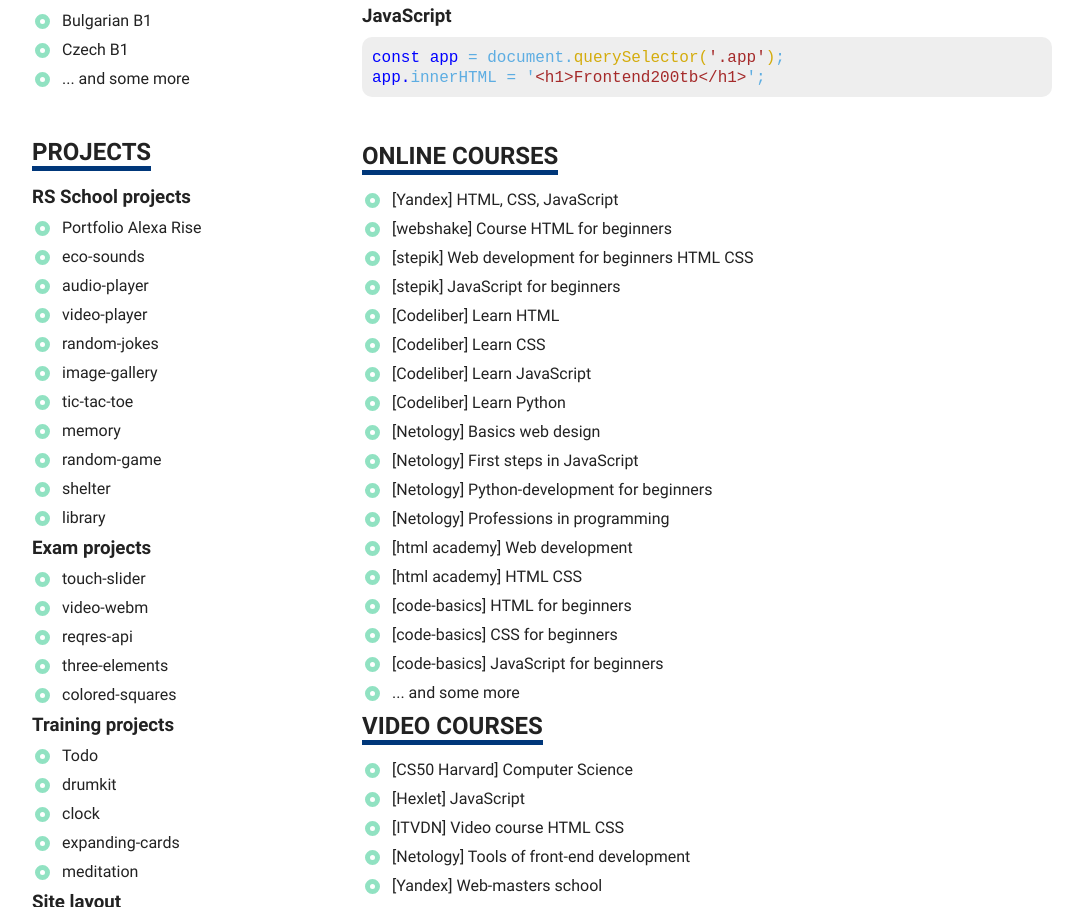
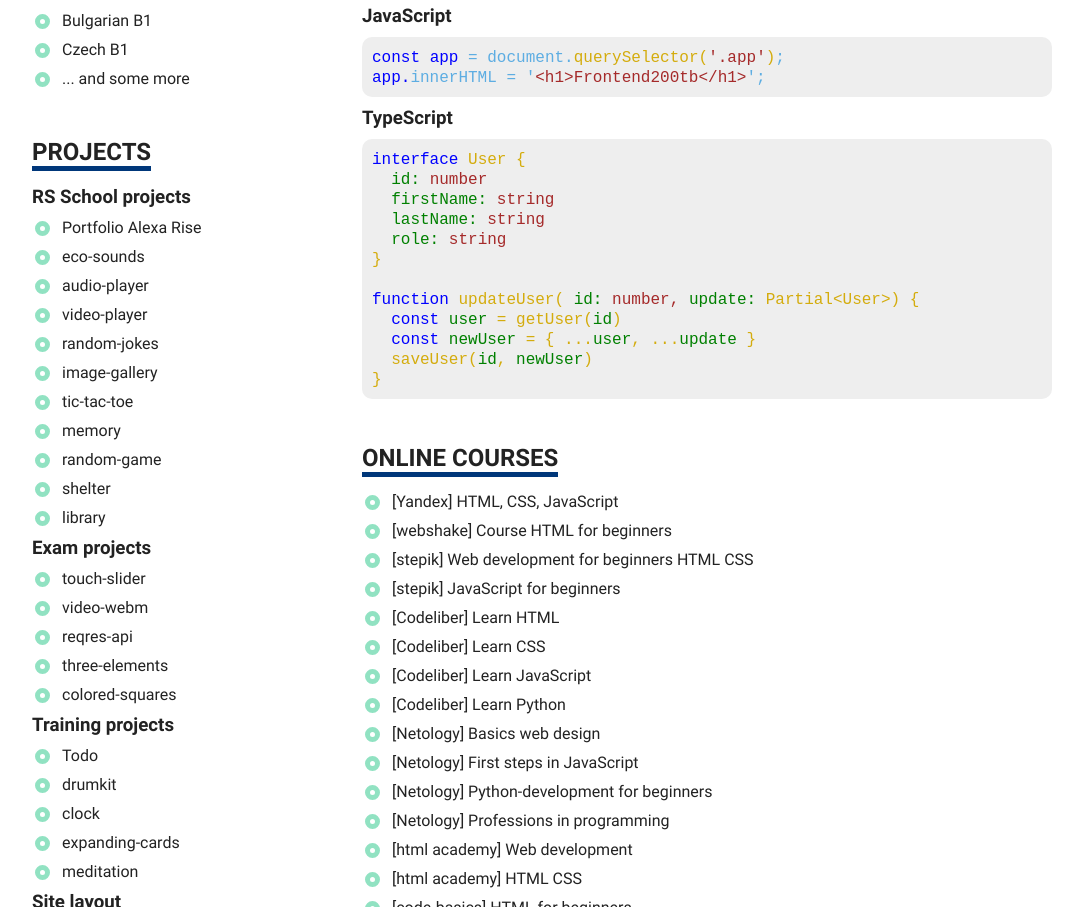
Before and after one commit to frontend200tb/rsschool-cv, a plain HTML site: page index.html in a window 1280 px wide. Shown: the part 1290-2197 px from the top of the page, without its empty margins (98-1181 px from the left). Drawn offline with Linux system fonts and the light colour scheme; files whose address does not match are found by name.

Commit message:
feat: typescript code

```diff
--- a/index.html
+++ b/index.html
@@ -319,7 +319,8 @@
           </h2>
           <h3>HTML</h3>
           <div class="pre">
-            <code><span class="angle">&lt;!</span><span class="tag">DOCTYPE</span>
+            <code>
+              <span class="angle">&lt;!</span><span class="tag">DOCTYPE</span>
               <span class="attr">html</span><span class="angle">&gt;</span>
               <br>
               <span class="angle">&lt;</span><span class="tag">html</span>
@@ -389,6 +390,49 @@
               <span class="mark">document.</span><span class="fig">querySelector</span><span class="fig">(</span><span class="val">'.app'</span><span class="fig">)</span><span class="mark">;</span>
               <br>
               <span class="tag">app.</span><span class="mark">innerHTML = '</span><span class="val">&lt;h1&gt;Frontend200tb&lt;/h1&gt;</span><span class="mark">';</span>
+            </code>
+          </div>
+
+          <h3>TypeScript</h3>
+          <div class="pre">
+            <code>
+              <span class="tag">interface</span>
+              <span class="fig">User {</span>
+              <br>&nbsp;
+              <span class="attr">id:</span>
+              <span class="val">number</span>
+              <br>&nbsp;
+              <span class="attr">firstName:</span>
+              <span class="val">string</span>
+              <br>&nbsp;
+              <span class="attr">lastName:</span>
+              <span class="val">string</span>
+              <br>&nbsp;
+              <span class="attr">role:</span>
+              <span class="val">string</span>
+              <br>
+              <span class="fig">}</span>
+              <br><br>
+              <span class="tag">function</span>
+              <span class="fig">updateUser(</span>
+              <span class="attr">id:</span>
+              <span class="val">number,</span>
+              <span class="attr">update:</span>
+              <span class="fig">Partial&lt;User&gt;) {</span>
+              <br>&nbsp;
+              <span class="tag">const</span>
+              <span class="attr">user</span>
+              <span class="fig">= getUser(</span><span class="attr">id</span><span class="fig">)</span>
+              <br>&nbsp;
+              <span class="tag">const</span>
+              <span class="attr">newUser</span>
+              <span class="fig">= { ...</span><span class="attr">user</span><span class="fig">, ...</span><span class="attr">update</span>
+              <span class="fig">}</span>
+              <br>&nbsp;
+              <span class="fig">saveUser(</span><span class="attr">id</span><span class="fig">,</span>
+              <span class="attr">newUser</span><span class="fig">)</span>
+              <br>
+              <span class="fig">}</span>
               </code>
           </div>
 
```
Lines whose indentation alone changed are shown as unchanged.
